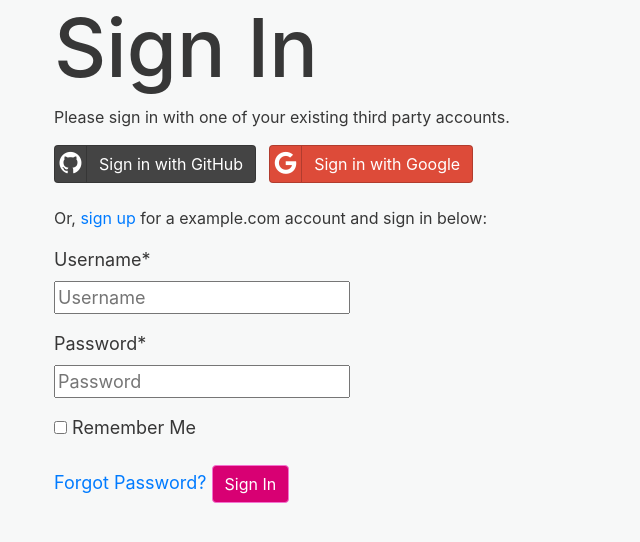
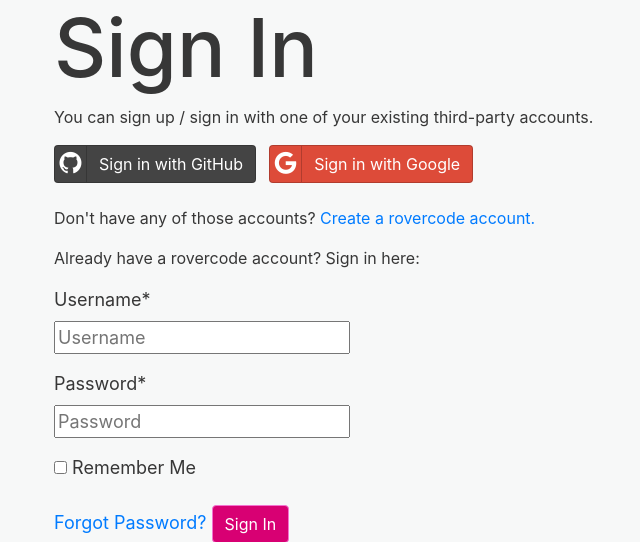
Before and after one commit to rovercode/rovercode-web, a Django app: page /accounts/login/ in a window 1280 px wide. Shown: the part 46-588 px from the top of the page, without its empty margins (316-956 px from the left). Run offline with Django 3.2, Linux system fonts and the light colour scheme; parts of the project's set-up code (start-up, migrations or seed data) failed here and were passed over; some libraries are stand-ins or nearby versions.

Commit message:
Better text for login screen

```diff
--- a/rovercode_web/templates/account/login.html
+++ b/rovercode_web/templates/account/login.html
@@ -20,7 +20,7 @@
 {% get_providers as socialaccount_providers %}
 
 {% if socialaccount_providers %}
-<p>Please sign in with one of your existing third party accounts.</p>
+<p>You can sign up / sign in with one of your existing third-party accounts.</p>
 
 <div class="socialaccount_ballot">
 
@@ -52,15 +52,14 @@
 </div>
 
 {% include "socialaccount/snippets/login_extra.html" %}
-
-<p>{% blocktrans with site.name as site_name %}Or, <a href="{{ signup_url }}">sign up</a>
-for a {{ site_name }} account and sign in below:{% endblocktrans %}</p>
+<p>{% blocktrans %}Don't have any of those accounts? <a href="{{ signup_url }}">Create a rovercode account.</a>{% endblocktrans %}</p>
 
 {% else %}
 <p>{% blocktrans %}If you have not created an account yet, then please
 <a href="{{ signup_url }}">sign up</a> first.{% endblocktrans %}</p>
 {% endif %}
 
+<p>{% blocktrans %}Already have a rovercode account? Sign in here:{% endblocktrans %}</p>
 <form class="login" method="POST" action="{% url 'account_login' %}">
   {% csrf_token %}
   {{ form|crispy }}
```
